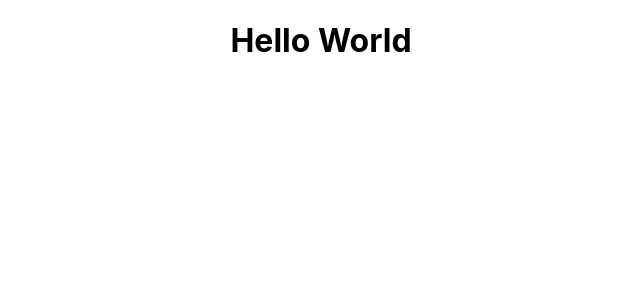
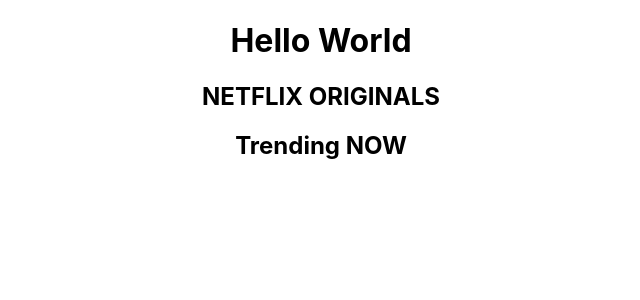
Before and after one commit to kingz10102/movie_app, a React (Create React App) app: page / in a window 1280 px wide. Shown: the top 300 px of the page, without its empty margins (319-959 px from the left). Built offline with nearby package versions, Linux system fonts and the light colour scheme.

Commit message:
this a  commit

```diff
--- a/src/components/Row.js
+++ b/src/components/Row.js
@@ -1,11 +1,11 @@
 import React from 'react'
 
 
-function Row() {
+function Row({title}) {
     return (
         <div>
             {/* title of Row */}
-            <h2></h2>
+         <h2>{title}</h2>
             {/* wrapper contains film/tv poster image */}
         </div>
     )
```
